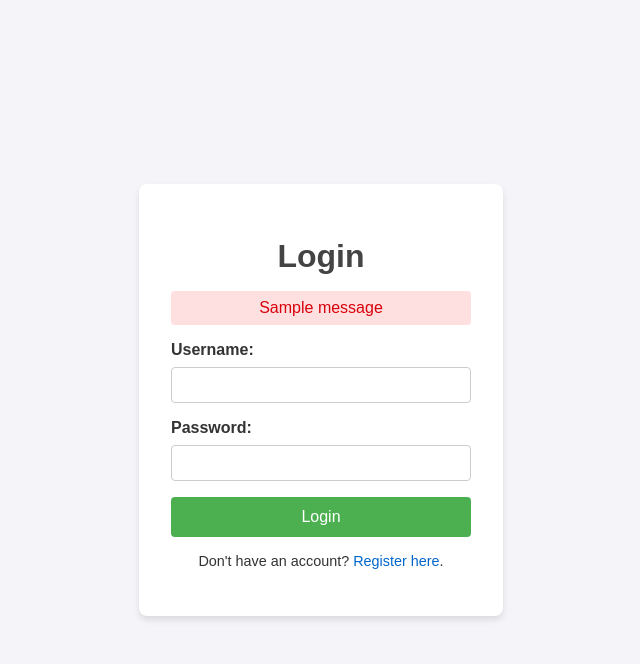
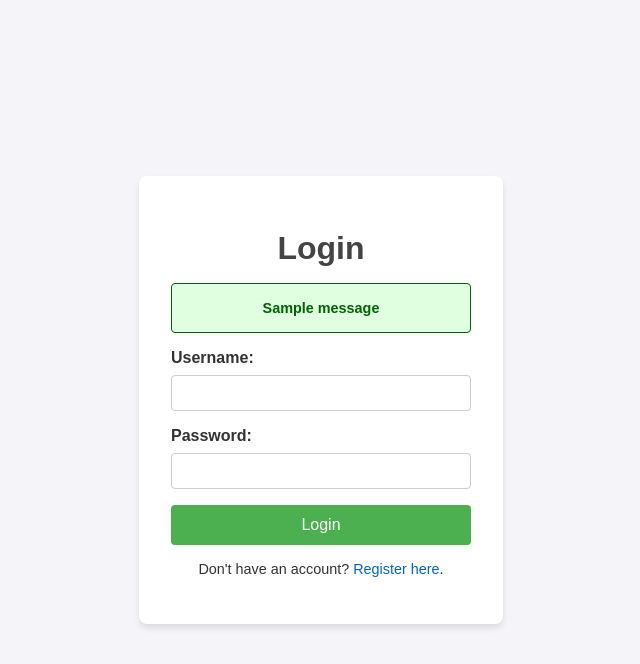
Before and after one commit to cesmit27/blower_tracker, a Flask app: page /login in a window 1280 px wide. Shown: the top 664 px of the page, without its empty margins (319-959 px from the left). Run offline with Flask 3, Linux system fonts and the light colour scheme; tables that the repository leaves empty hold one stand-in row (values such as "Sample post"); one stand-in notice (Sample message) is shown.

Commit message:
Update login.html
Fix issue with flash message colors. Successful registration flash message is weird since it is defined on the registration page but the flash message technically appears on the login page so I had to make updates here.

```diff
--- a/templates/login.html
+++ b/templates/login.html
@@ -1,3 +1,4 @@
+<!-- templates/login.html -->
 <!DOCTYPE html>
 <html lang="en">
 
@@ -38,20 +39,33 @@
             color: #444;
         }
 
-        /* Flash messages */
-        .flashes {
-            list-style-type: none;
-            padding: 0;
+       /* FLASH MESSAGES */
+        .flash-message {
+            padding: 1rem;
+            border-radius: 4px;
             margin-bottom: 1rem;
+            text-align: center;
+            font-weight: bold;
+            border: 1px solid transparent;
         }
 
-        .flashes li {
-            background-color: #ffe0e0;
-            color: #d8000c;
-            padding: 0.5rem;
-            border-radius: 4px;
-            margin-bottom: 0.5rem;
-        }
+        /* ERROR */
+        .flash-message.error {
+            background-color: #ffe0e0 !important;
+            color: #d8000c !important;
+            border-color: #d8000c !important;
+            }
+
+        /* SUCCESS */
+        .flash-message.success {
+            background-color: #e0ffe0 !important;
+            color: #006400 !important;
+            border-color: #006400 !important;
+            }
+
+        .flash-message p {
+             margin: 0;
+            }
 
         /* Form styles */
         form {
@@ -132,15 +146,16 @@
     <div class="login-container">
         <h1>Login</h1>
 
-        {% with messages = get_flashed_messages() %}
-        {% if messages %}
-        <ul class="flashes">
-            {% for message in messages %}
-            <li>{{ message }}</li>
+        {% with messages = get_flashed_messages(with_categories=true) %}
+          {% if messages %}
+            {% for category, message in messages %}
+              <div class="flash-message {{ category }}">
+                <p>{{ message }}</p>
+              </div>
             {% endfor %}
-        </ul>
-        {% endif %}
+          {% endif %}
         {% endwith %}
+
 
         <form method="POST">
             <label>Username:</label>
```
